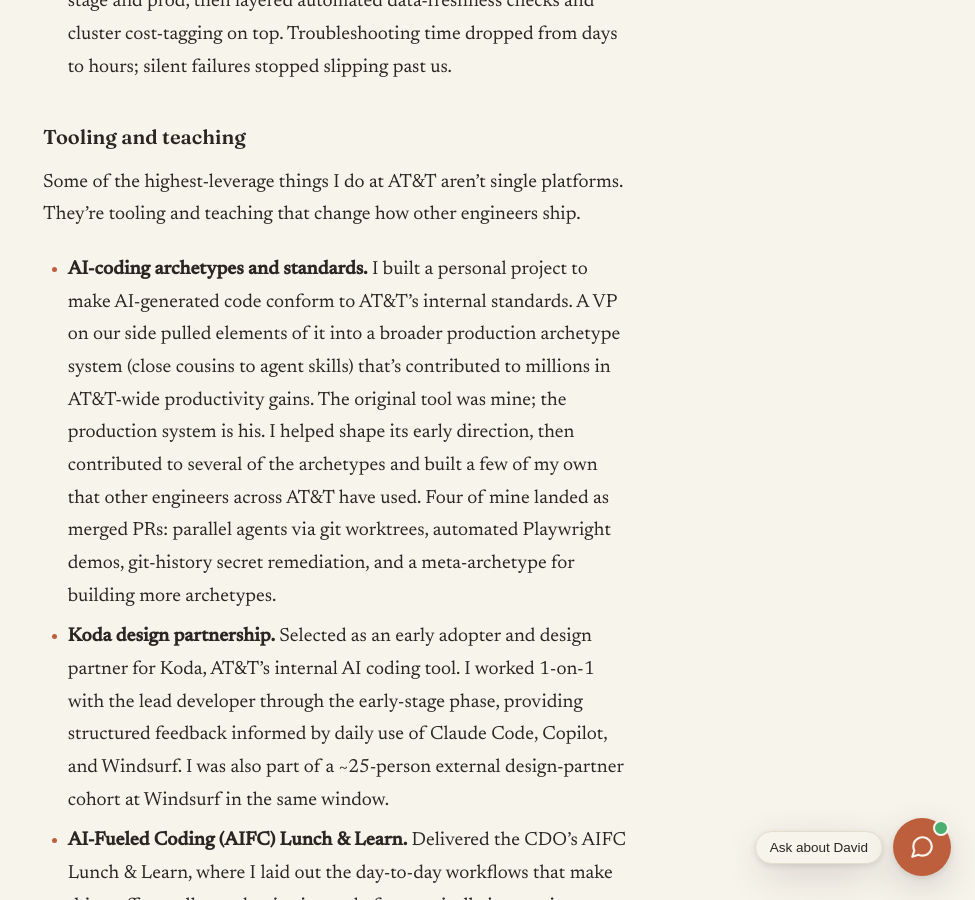
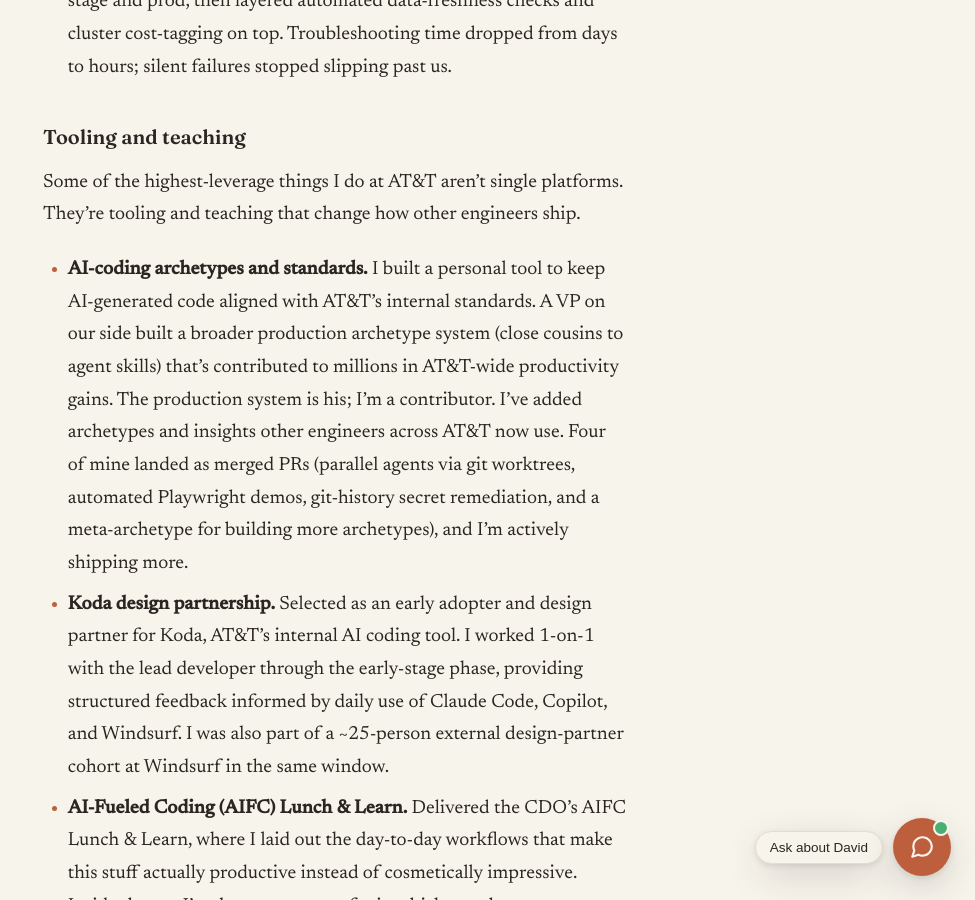
Before and after one commit to djmorgan26/djmorgan26.github.io, a Jekyll site: the page built from about.md, in a window 1280 px wide and 900 px high, scrolled down 1951 px. Shown: the whole window, without its empty margins (305-1280 px from the left). Built offline with Jekyll 4.4.1, drawn with Linux system fonts in a browser that asks for light colours.

Commit message:
About: correct archetype framing (VP built the system; I contributed)
Why: prior wording overstated David's role in the production archetype
system. The VP built it; David contributes archetypes and insights.

Co-Authored-By: Claude Opus 4.7 <noreply@anthropic.com>

```diff
--- a/about.md
+++ b/about.md
@@ -28,7 +28,7 @@ I started at AT&T in the Technology Development Program in 2024 and moved into a
 
 Some of the highest-leverage things I do at AT&T aren't single platforms. They're tooling and teaching that change how other engineers ship.
 
-- **AI-coding archetypes and standards.** I built a personal project to make AI-generated code conform to AT&T's internal standards. A VP on our side pulled elements of it into a broader production archetype system (close cousins to agent skills) that's contributed to millions in AT&T-wide productivity gains. The original tool was mine; the production system is his. I helped shape its early direction, then contributed to several of the archetypes and built a few of my own that other engineers across AT&T have used. Four of mine landed as merged PRs: parallel agents via git worktrees, automated Playwright demos, git-history secret remediation, and a meta-archetype for building more archetypes.
+- **AI-coding archetypes and standards.** I built a personal tool to keep AI-generated code aligned with AT&T's internal standards. A VP on our side built a broader production archetype system (close cousins to agent skills) that's contributed to millions in AT&T-wide productivity gains. The production system is his; I'm a contributor. I've added archetypes and insights other engineers across AT&T now use. Four of mine landed as merged PRs (parallel agents via git worktrees, automated Playwright demos, git-history secret remediation, and a meta-archetype for building more archetypes), and I'm actively shipping more.
 - **Koda design partnership.** Selected as an early adopter and design partner for Koda, AT&T's internal AI coding tool. I worked 1-on-1 with the lead developer through the early-stage phase, providing structured feedback informed by daily use of Claude Code, Copilot, and Windsurf. I was also part of a ~25-person external design-partner cohort at Windsurf in the same window.
 - **AI-Fueled Coding (AIFC) Lunch & Learn.** Delivered the CDO's AIFC Lunch & Learn, where I laid out the day-to-day workflows that make this stuff actually productive instead of cosmetically impressive. Inside the org I'm the go-to person for it, which mostly means showing up to someone's stuck workflow and pairing through it. One example was unblocking a colleague's Power BI / Copilot / Power Automate pipeline that had been stuck for weeks; another was bootstrapping a Databricks Unity Catalog access dashboard with reusable Azure CLI skills and an enrichment integration into AT&T's directory.
 - **Q2 GenAI Hackathon (top three).** Solo-built a network-analytics chatbot using locally-hosted Ollama LLMs. First time I'd built anything around fully-local inference; the experience is most of what got me serious about the gateway/edge story I write about now.
```
